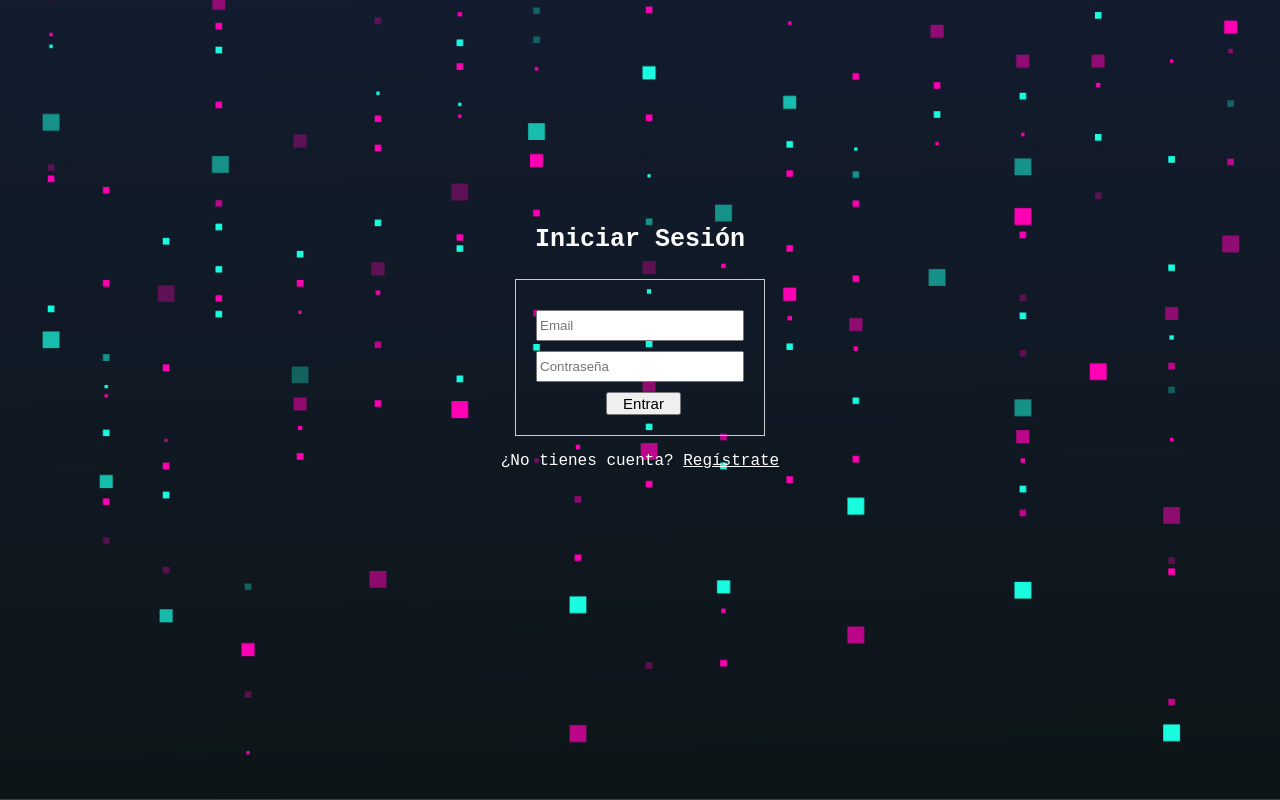
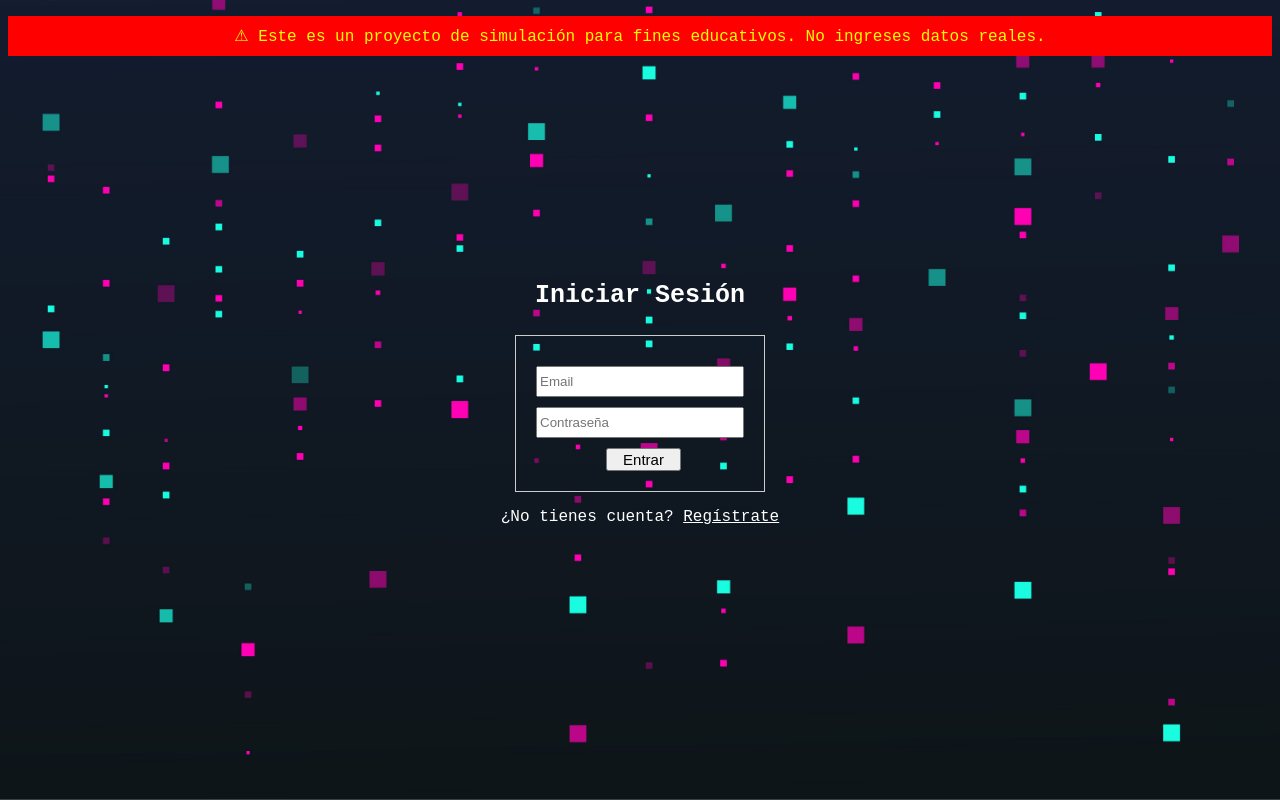
Before and after one commit to yeferlol12/preoyectoCajero, a plain HTML site: page html/index.html in a window 1280 px wide. Drawn offline with Linux system fonts and the light colour scheme.

Commit message:
Agregué aviso de seguridad educativo en index.html

```diff
--- a/html/index.html
+++ b/html/index.html
@@ -7,6 +7,11 @@
     <link rel="stylesheet" href="../css/index.css" />
   </head>
   <body>
+    <p style="color: yellow; background: red; padding: 10px">
+      ⚠ Este es un proyecto de simulación para fines educativos. No ingreses
+      datos reales.
+    </p>
+
     <img src="../img/fondopixel.jpg" alt="Fondo" />
 
     <div id="loginForm" class="form-container active">
```
